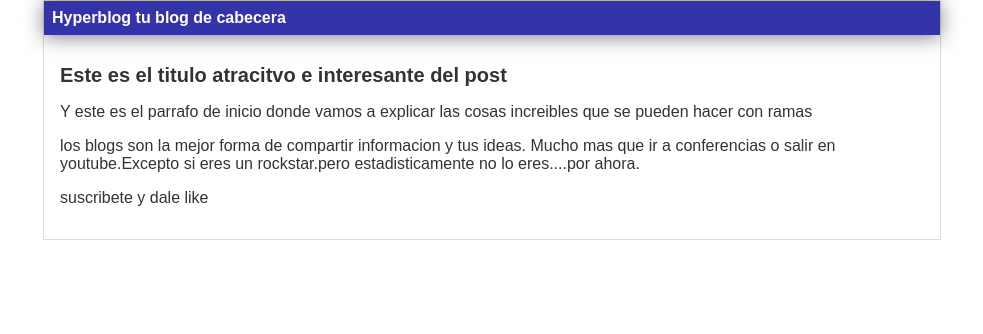
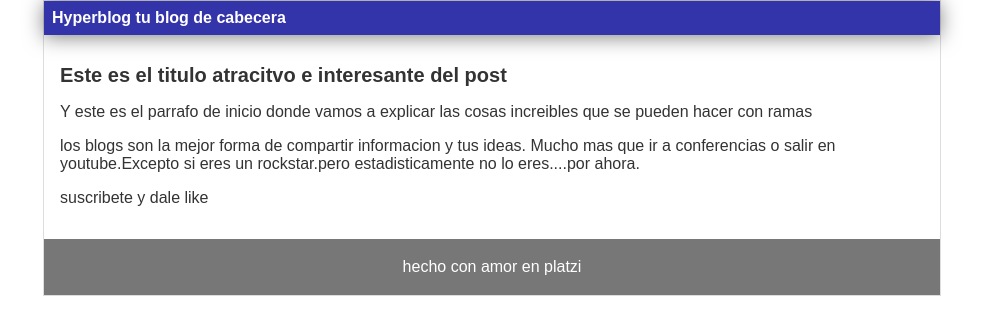
Before and after one commit to DanielHernandez07/hyperblog, a plain HTML site: page blogpost.html in a window 1280 px wide. Shown: the whole page, without its empty margins (148-1131 px from the left). Drawn offline with Linux system fonts and the light colour scheme.

Commit message:
cabecera footer terminado

```diff
--- a/blogpost.html
+++ b/blogpost.html
@@ -36,6 +36,9 @@
 
 
             </div>
+            <div id="footer">
+                hecho con amor en platzi
+            </div>
         </div>
 
     </body>
--- a/css/estilos.css
+++ b/css/estilos.css
@@ -42,3 +42,11 @@ body
 {
     padding: 1em;
 }
+
+#footer
+{
+    background: #777;
+    color: white;
+    text-align:center ;
+    padding: 0.5cm;
+}
```
